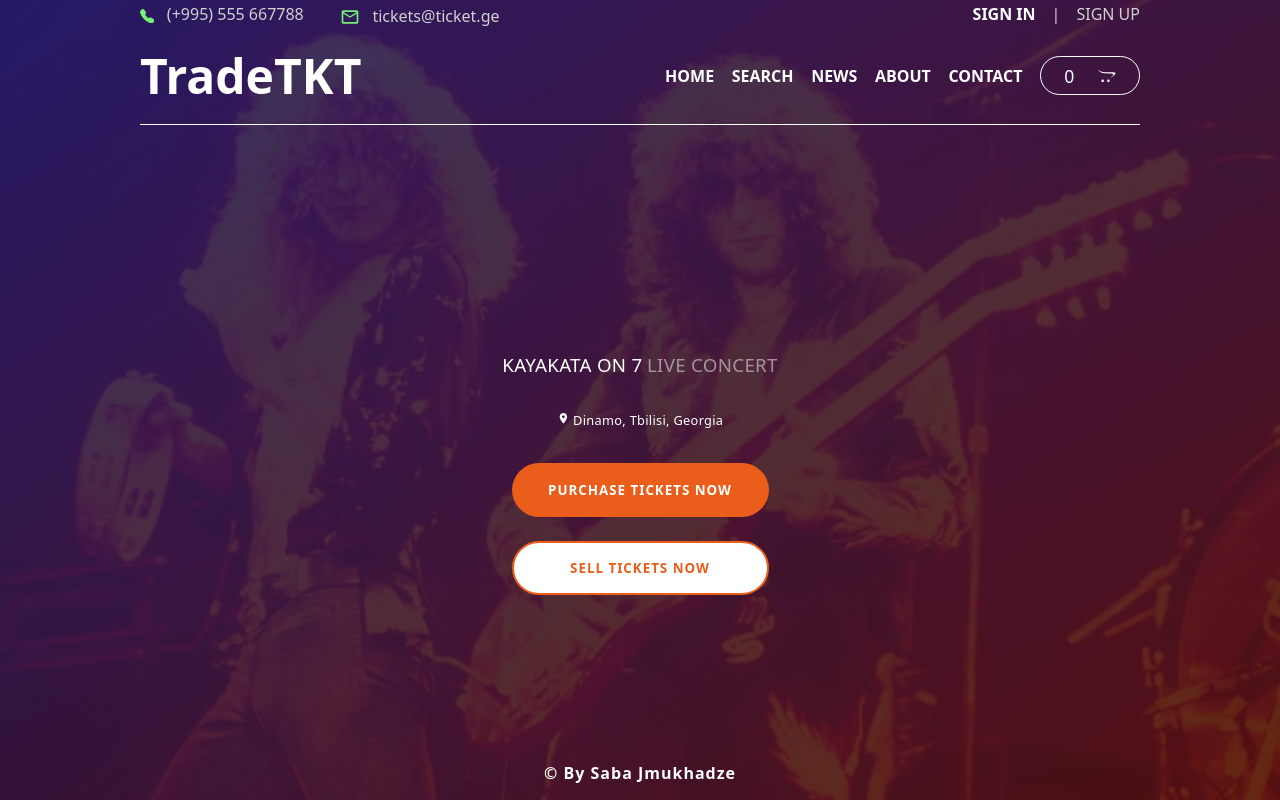
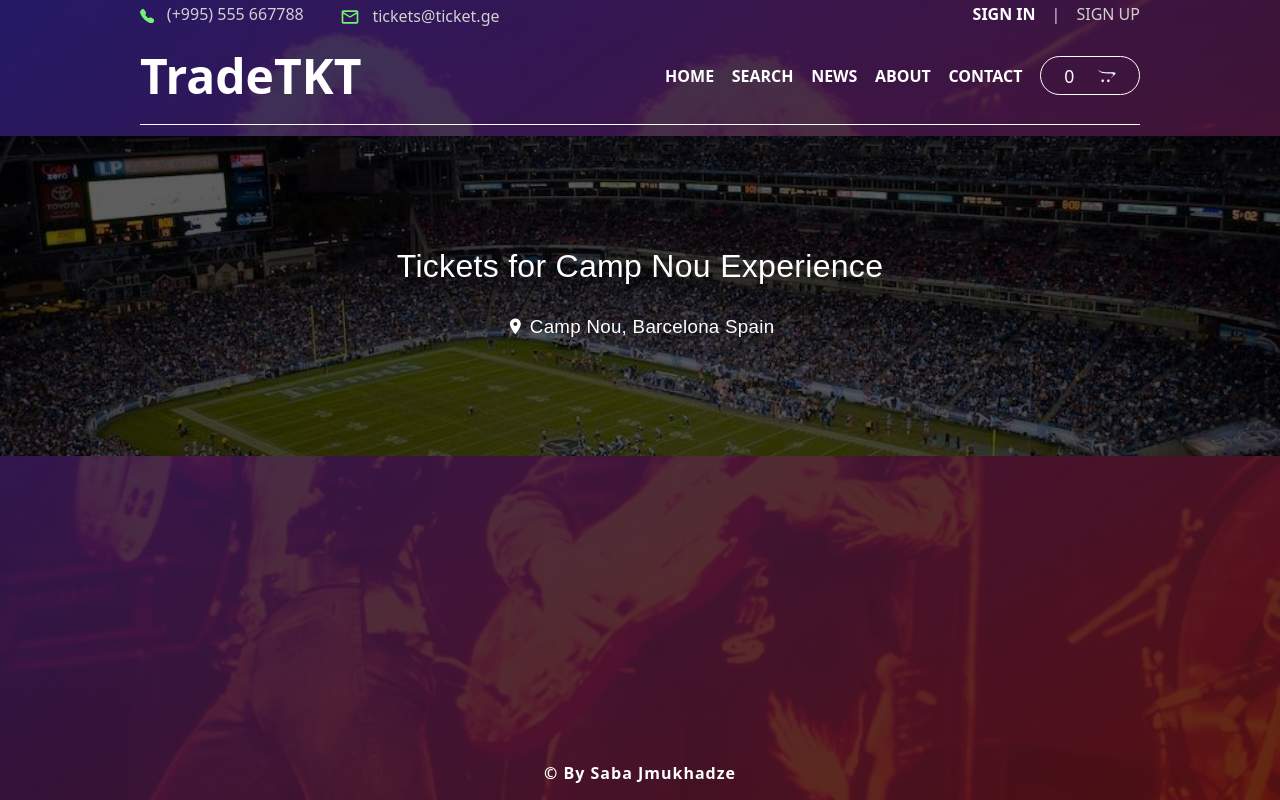
Before and after one commit to Sabajmukhadze1996/trade-ticket, a React (Create React App) app: page /ticket-sell in a window 1280 px wide. Built offline with nearby package versions, Linux system fonts and the light colour scheme.

Commit message:
ticketSellPage added

```diff
--- a/src/App.tsx
+++ b/src/App.tsx
@@ -8,6 +8,7 @@ import Footer from "./components/footer/Footer";
 import HomePage from "./pages/home-page/HomePage";
 import NewsPage from "./pages/news/NewsPage";
 import PurChasePage from "./pages/purchase-tickets-page/PurChasePage";
+import TicketSellPage from "./pages/ticket-sell-page/TicketSellPage";
 
 
 const App: React.FC = () => {
@@ -21,6 +22,7 @@ const App: React.FC = () => {
             <Routes>
               <Route path="/*" element={<HomePage />} />
               <Route path="/purchase" element={<PurChasePage />} />
+              <Route path="/ticket-sell" element={<TicketSellPage />} />
               <Route path="/news" element={<NewsPage />} />
             </Routes>
           </main>
--- a/src/pages/home-page/HomePage.tsx
+++ b/src/pages/home-page/HomePage.tsx
@@ -16,7 +16,7 @@ const HomePage = () => {
         </div>
         <div className="btns-container">
            <NavLink to="/purchase"><button className="first-btn">PURCHASE TICKETS NOW</button></NavLink>
-           <button className="second-btn">SELL TICKETS NOW</button>
+          <NavLink to="ticket-sell"><button className="second-btn">SELL TICKETS NOW</button></NavLink>
         </div>
       </div>
     </div>
--- /dev/null
+++ b/src/pages/ticket-sell-page/TicketSellPage.tsx
@@ -0,0 +1,24 @@
+import React from "react";
+import "./ticket-sell.css";
+import {MdLocationOn} from "react-icons/md";
+
+const TicketSellPage = () => {
+  return (
+    <div id="ticket-sell-main-container">
+      <div id="ticket-sell-large-image-container">
+        <div className="inner-container">
+         <h1>Tickets for Camp Nou Experience</h1>
+         <h3><MdLocationOn id="location"/> Camp Nou, Barcelona Spain</h3>
+        </div>
+      </div>
+
+
+
+      <div className="ticket-sell-operation-container">
+
+      </div>
+    </div>
+  );
+};
+
+export default TicketSellPage;
--- /dev/null
+++ b/src/pages/ticket-sell-page/ticket-sell.css
@@ -0,0 +1,45 @@
+#ticket-sell-main-container {
+  max-width: 1496px;
+  margin: 0 auto;
+  background-color: whitesmoke;
+}
+
+#ticket-sell-large-image-container {
+  width: 100%;
+  height: 320px;
+  background-color: whitesmoke;
+  background-image: linear-gradient(rgba(0, 0, 0, 0.63), rgba(0, 0, 0, 0.63)),
+    url("../../images/stadium.webp");
+  background-position: center;
+  background-repeat: no-repeat;
+  background-size: cover;
+  display: flex;
+  justify-content: center;
+  align-items: center;
+}
+#ticket-sell-large-image-container .inner-container {
+  text-align: center;
+  color: #ffffff;
+  max-width: 520px;
+  width: 100%;
+  padding-inline: 1rem;
+  margin-top: 4rem;
+}
+
+#ticket-sell-large-image-container h1 {
+   font-family: Arial, Helvetica, sans-serif;
+   font-weight: 400;
+}
+
+#ticket-sell-large-image-container h3 {
+   font-family: Arial, Helvetica, sans-serif;
+   font-weight: 400;
+   margin-top: 1.8rem;
+}
+#ticket-sell-large-image-container #location {
+  color: #ffffff;
+  position: relative;
+  top: 3px;
+}
+
+/* sell-operation-container */
```
Also changed, not shown: src/pages/purchase-tickets-page/purchase-page.css (+22 -27 lines), src/images/stadium.webp (added).
